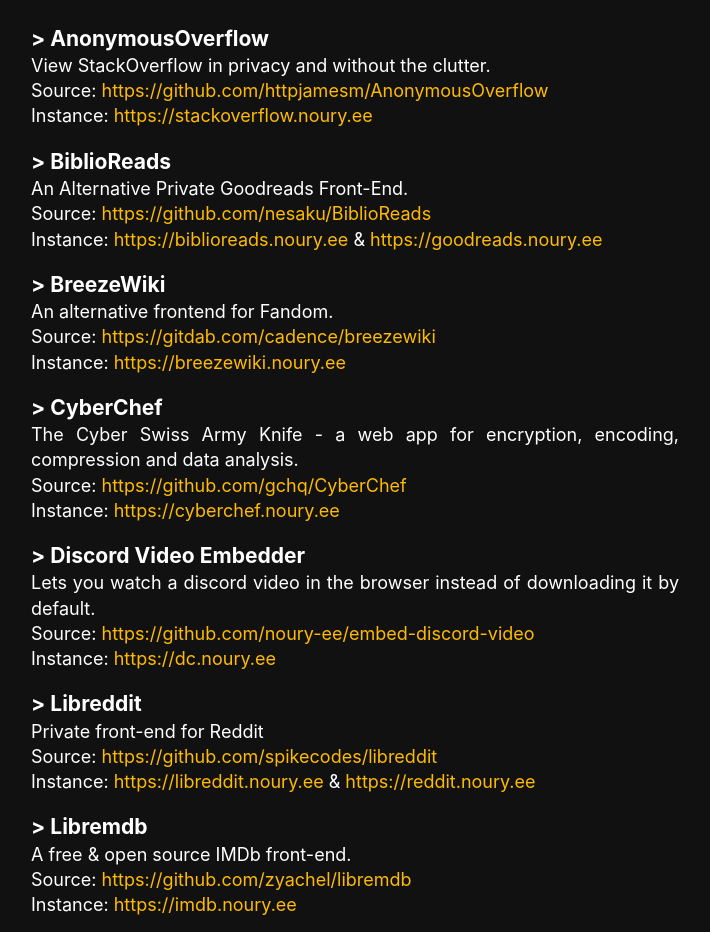
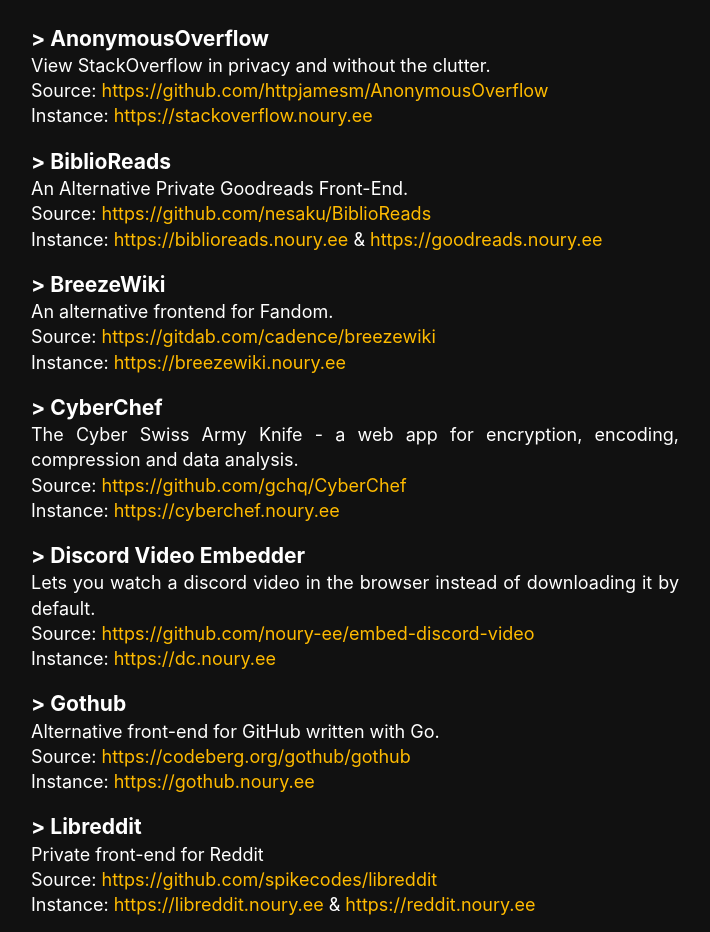
Before and after one commit to noury-ee/noury.ee, a website: page src/index.html in a window 1280 px wide. Shown: the part 102-1034 px from the top of the page, without its empty margins (285-995 px from the left). Drawn offline with Linux system fonts and the light colour scheme.

Commit message:
add gothub

```diff
--- a/src/index.html
+++ b/src/index.html
@@ -158,6 +158,19 @@
 
         <br>
 
+        <h3>> Gothub</h3>
+        <p>
+        Alternative front-end for GitHub written with Go.
+        </p>
+        <p>
+        Source: <a href="https://codeberg.org/gothub/gothub">https://codeberg.org/gothub/gothub</a>
+        </p>
+        <p>
+        Instance: <a href="https://gothub.noury.ee">https://gothub.noury.ee</a>
+        </p>
+
+        <br>
+
         <h3>> Libreddit</h3>
         <p>
         Private front-end for Reddit
```
